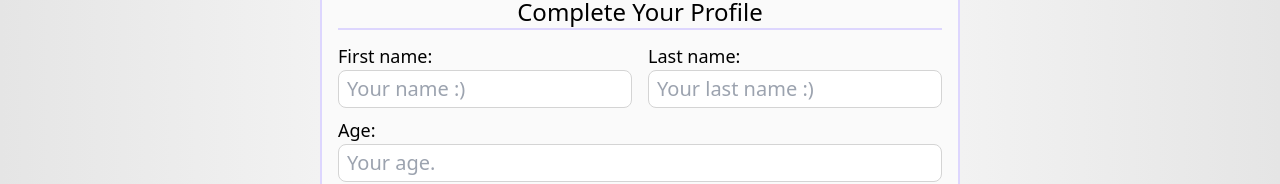
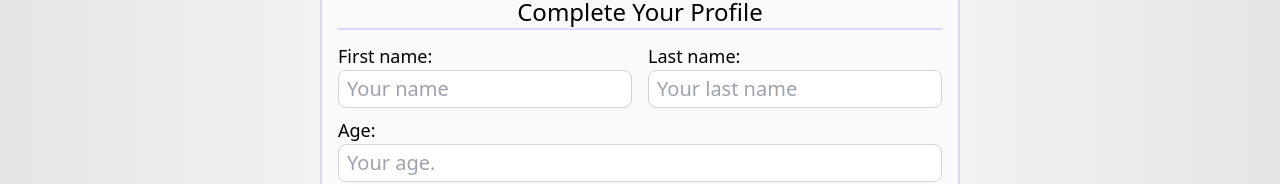
Before and after one commit to AndriiVeremchuk20/live-chat, a Next.js app in the folder client/: page /profile/complete-profile in a window 1280 px wide. Shown: the part 182-366 px from the top of the page. Built offline with nearby package versions, Linux system fonts and the light colour scheme; no server answers.

Commit message:
Add useForm HOC in 'complete-profile' form

```diff
--- a/client/src/app/profile/complete-profile/page.tsx
+++ b/client/src/app/profile/complete-profile/page.tsx
@@ -1,10 +1,12 @@
 "use client";
 
 import withAuth from "@/hooks/withAuth";
-import { useForm } from "react-hook-form";
+import { SubmitHandler, useForm } from "react-hook-form";
 import { countries, getEmojiFlag } from "countries-list";
 import getCounryList from "@/utils/getCountryList";
 import useAppStore from "@/store";
+import { useCallback, useEffect } from "react";
+import { useRouter } from "next/navigation";
 
 type FormValues = {
   first_name: string;
@@ -18,13 +20,41 @@ type FormValues = {
 };
 
 const CompleteProfile = () => {
-  const { register } = useForm<FormValues>();
+  const {
+    register,
+    handleSubmit,
+    formState: { errors },
+    setError,
+    setValue,
+    setFocus,
+  } = useForm<FormValues>();
   const { user } = useAppStore();
+  const router = useRouter();
+
+  const onSubmit: SubmitHandler<FormValues> = (data) => {
+    console.log(data);
+  };
+
+  const onCancelClick = useCallback(() => {
+    router.back();
+  }, []);
+
+  useEffect(() => {
+    if (user?.first_name) {
+      setValue("first_name", user.first_name);
+    }
+    if (user?.last_name) {
+      setValue("last_name", user.last_name);
+    }
+  }, [user]);
 
   return (
     <div>
       <div className="flex justify-center">
-        <form className="my-10 mx-1 desktop:w-1/2  phone:w-full border-2 border-violet-200 p-4 rounded-lg bg-neutral-50">
+        <form
+          onSubmit={handleSubmit(onSubmit)}
+          className="my-10 mx-1 desktop:w-1/2  phone:w-full border-2 border-violet-200 p-4 rounded-lg bg-neutral-50"
+        >
           <div className="text-2xl flex justify-center items-center border-b-2 border-violet-200 mb-3">
             <span>Complete Your Profile</span>
           </div>
@@ -37,9 +67,13 @@ const CompleteProfile = () => {
               <input
                 type="text"
                 id="first_name"
-                value={user?.first_name ? user.first_name : ""}
-                autoFocus
-                placeholder="Your name :)"
+                placeholder={"Your name"}
+                autoFocus={!!user?.first_name}
+                title={
+                  user?.first_name
+                    ? "if you want to change the name, enter a new name"
+                    : "Enter a name"
+                }
                 className="w-full px-2 py-1 text-xl rounded-lg border border-neutral-300 focus:outline-none focus:ring focus:border-blue-500 focus:shadow-lg focus:duration-300"
                 {...register("first_name", {
                   required: "First name is required",
@@ -53,9 +87,13 @@ const CompleteProfile = () => {
               <input
                 type="text"
                 id="last_name"
-                value={user?.last_name ? user.last_name : ""}
-                autoFocus
-                placeholder="Your last name :)"
+                placeholder={"Your last name"}
+                title={
+                  user?.first_name
+                    ? "if you want to change the last name, enter a new last name"
+                    : "Enter last name"
+                }
+                autoFocus={!!user?.last_name}
                 className="w-full px-2 py-1 text-xl rounded-lg border border-neutral-300 focus:outline-none focus:ring focus:border-blue-500 focus:shadow-lg focus:duration-300"
                 {...register("last_name", {
                   required: "Last name is required",
@@ -75,6 +113,8 @@ const CompleteProfile = () => {
               className="w-full px-2 py-1 text-xl rounded-lg border border-neutral-300 focus:outline-none focus:ring focus:border-blue-500 focus:shadow-lg focus:duration-300"
               {...register("age", {
                 required: "Age is required",
+                min: { value: 18, message: "Min age for registration 18!" },
+                max: { value: 140, message: "You're very old." },
               })}
             />
           </div>
@@ -89,7 +129,7 @@ const CompleteProfile = () => {
                 autoFocus
                 className="w-full px-2 py-1 text-xl rounded-lg border border-neutral-300 focus:outline-none focus:ring focus:border-blue-500 focus:shadow-lg focus:duration-300"
                 {...register("gender", {
-                required: "Sex is required",
+                  required: "Gender is required",
                 })}
               >
                 <option hidden>Choose your gender ⚥</option>
@@ -128,7 +168,7 @@ const CompleteProfile = () => {
                 placeholder="Your name :)"
                 className="w-full px-2 py-1 text-xl rounded-lg border border-neutral-300 focus:outline-none focus:ring focus:border-blue-500 focus:shadow-lg focus:duration-300"
                 {...register("country", {
-                  required: "Country name is required",
+                  required: "Country is required",
                 })}
               >
                 <option>Select your country 🌐 </option>
@@ -151,7 +191,12 @@ const CompleteProfile = () => {
                 placeholder="Write 2-3 sentences about yourself"
                 className="w-full resize-none h-[150px] px-2 py-1 text-xl rounded-lg border border-neutral-300 focus:outline-none focus:ring focus:border-blue-500 focus:shadow-lg focus:duration-300"
                 {...register("about_self", {
-                  required: "First name is required",
+                  required: "Tell about self is required",
+                  minLength: { value: 50, message: "Please write longer text" },
+                  maxLength: {
+                    value: 150,
+                    message: "Please write shorted text",
+                  },
                 })}
               />
             </div>
@@ -167,12 +212,18 @@ const CompleteProfile = () => {
                 className="w-full resize-none h-[150px] px-2 py-1 text-xl rounded-lg border border-neutral-300 focus:outline-none focus:ring focus:border-blue-500 focus:shadow-lg focus:duration-300"
                 {...register("about_partner", {
                   required: "About partner is required",
+                  minLength: { value: 50, message: "Please write tonger text" },
+                  maxLength: {
+                    value: 150,
+                    message: "Please write shorted text",
+                  },
                 })}
               />
             </div>
           </div>
           <div className="w-full flex justify-end gap-3">
             <button
+              onClick={onCancelClick}
               className="my-2 p-2 text-xl text-white rounded-lg border border-neutral-300 font-bold py-1 bg-neutral-400 hover:bg-neutral-600 active:bg-neutral-700 focus:outline-none focus:ring focus:ring-slate-300"
               type="button"
             >
```
Also changed, not shown: client/src/app/globals.css (line endings or trailing spaces). Lines whose indentation alone changed are shown as unchanged.
